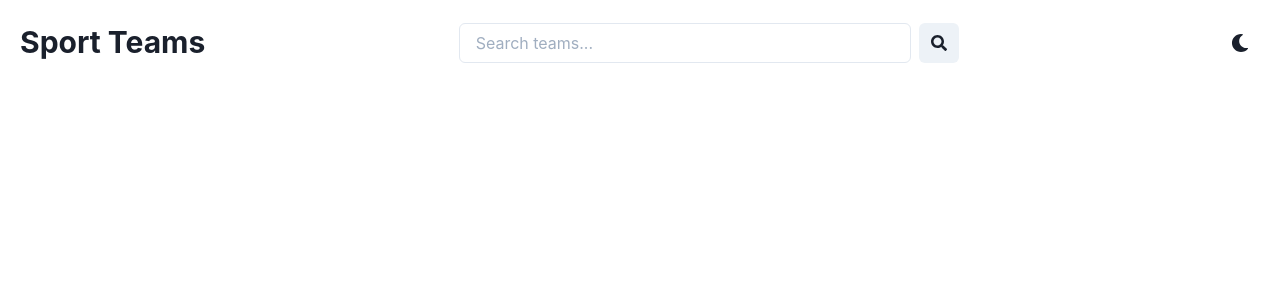
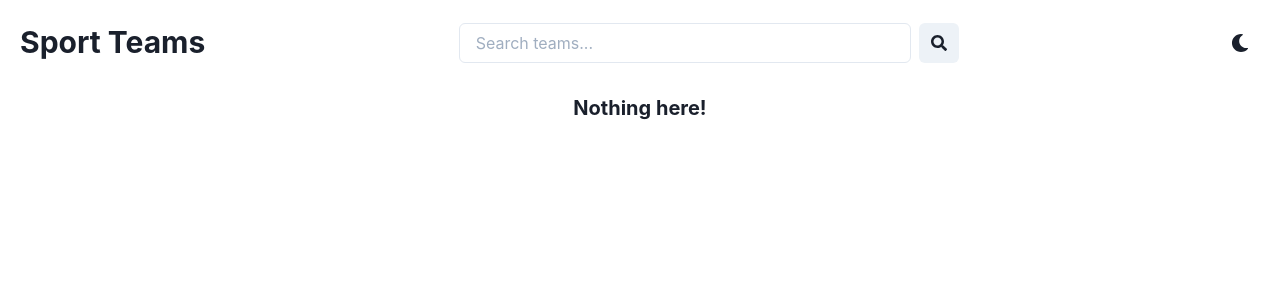
Before and after one commit to hendraaagil/react-sport-teams, a React (Create React App) app: page / in a window 1280 px wide. Shown: the top 300 px of the page. Built offline with nearby package versions, Linux system fonts and the light colour scheme.

Commit message:
Add conditional rendering

```diff
--- a/src/components/Teams.js
+++ b/src/components/Teams.js
@@ -1,9 +1,10 @@
-import { Flex } from '@chakra-ui/react';
+import { Flex, Text } from '@chakra-ui/react';
 import Team from './Team';
 
 const Teams = ({ teams }) => (
   <Flex gap={6} py={2} px={5} flexWrap="wrap" justifyContent="center">
-    {teams.teams?.map(team => (
+    {teams.teams ? (
+      teams.map(team => (
         <Team
           key={team.idTeam}
           name={team.strTeam}
@@ -14,7 +15,12 @@ const Teams = ({ teams }) => (
           desc={team.strDescriptionEN}
           jersey={team.strTeamJersey}
         />
-    ))}
+      ))
+    ) : (
+      <Text fontSize="xl" fontWeight="bold">
+        Nothing here!
+      </Text>
+    )}
   </Flex>
 );
 
```
Lines whose indentation alone changed are shown as unchanged.
